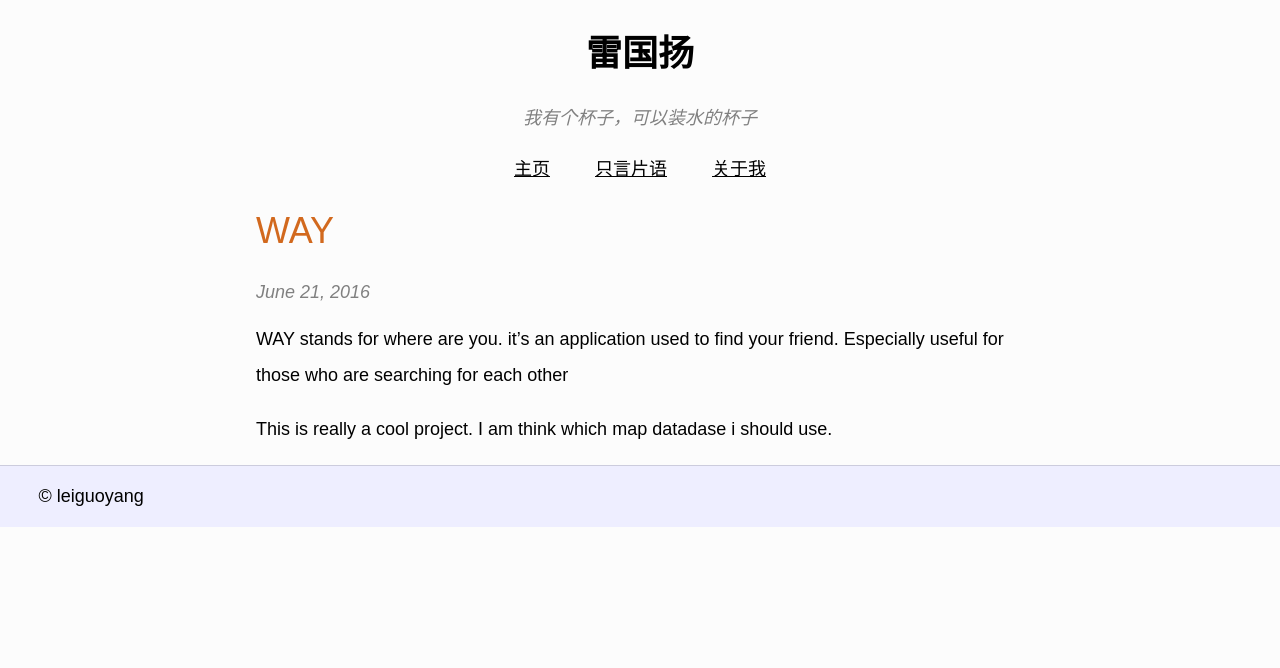
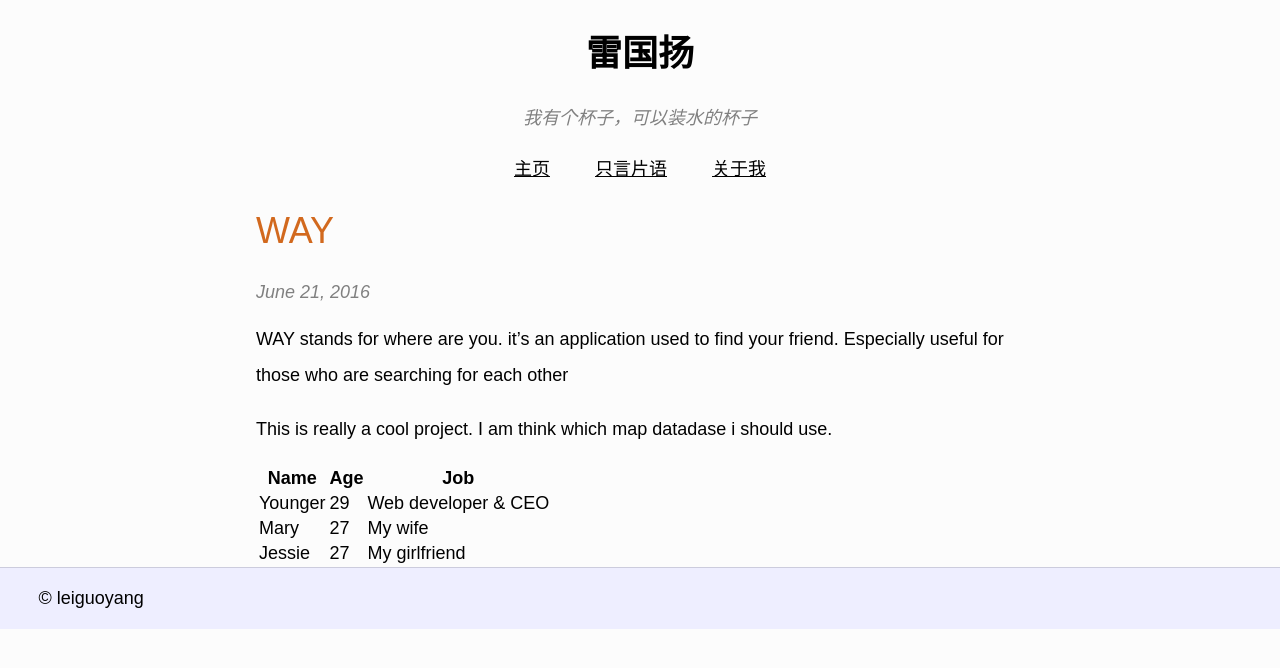
Before and after one commit to leiguoyang/leiguoyang.github.io, a Jekyll site: the page built from _posts/2016-06-21-WAY.md, in a window 1280 px wide. Shown: the top 668 px of the page. Built offline with Jekyll 4.4.1, drawn with Linux system fonts in a browser that asks for light colours.

Commit message:
Update 2016-06-21-WAY.md

```diff
--- a/_posts/2016-06-21-WAY.md
+++ b/_posts/2016-06-21-WAY.md
@@ -6,3 +6,11 @@ date: 2016-06-21
 WAY stands for where are you. it's an application used to find your friend. Especially useful for those who are searching for each other
 
 This is really a cool project. I am think which map datadase i should use.
+
+<!--practice to make a table with the markdown-->
+
+|Name|Age|Job|
+|-|-|
+|Younger|29|Web developer & CEO|
+|Mary|27|My wife|
+|Jessie|27|My girlfriend|
```
